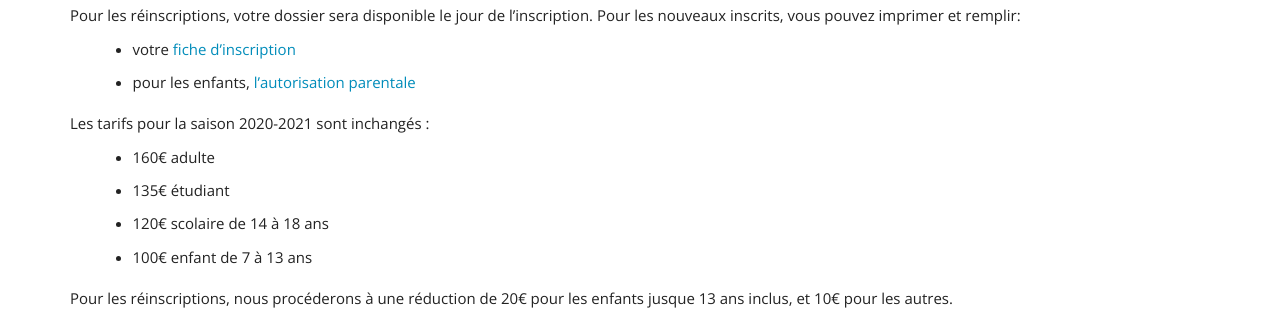
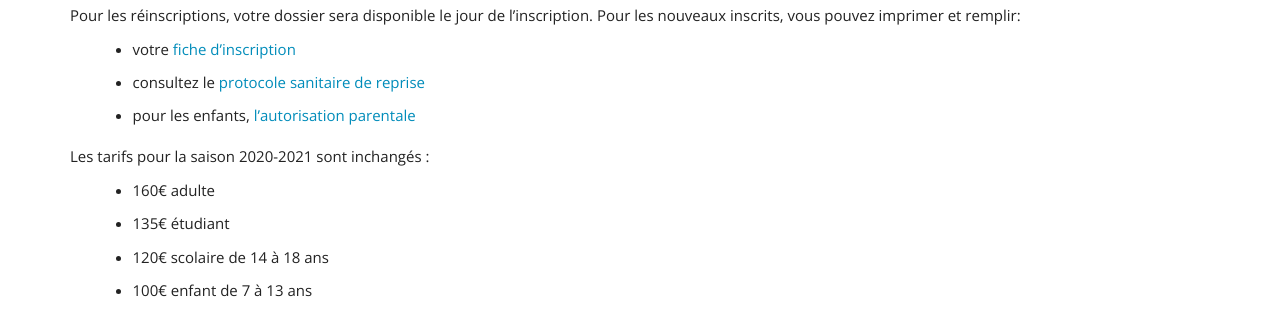
Before and after one commit to karateclubmontaigu/site, a plain HTML site: page blog/2020/06/incriptions-saison-2021.html in a window 1280 px wide. Shown: the part 468-785 px from the top of the page. Drawn offline with nearby package versions, Linux system fonts and the light colour scheme.

Commit message:
Ajout protocole sanitaire

```diff
--- a/blog/2020/06/incriptions-saison-2021.html
+++ b/blog/2020/06/incriptions-saison-2021.html
@@ -104,6 +104,9 @@
 <p>votre <a href="/img-blog/fiche-inscription-2020-2021.pdf">fiche d&#8217;inscription</a></p>
 </li>
 <li>
+<p>consultez le <a href="/img-blog/protocole-sanitaire.pdf">protocole sanitaire de reprise</a></p>
+</li>
+<li>
 <p>pour les enfants, <a href="/img-blog/autorisation-parentale.pdf">l&#8217;autorisation parentale</a></p>
 </li>
 </ul>
```
Also changed, not shown: 1 other file.
